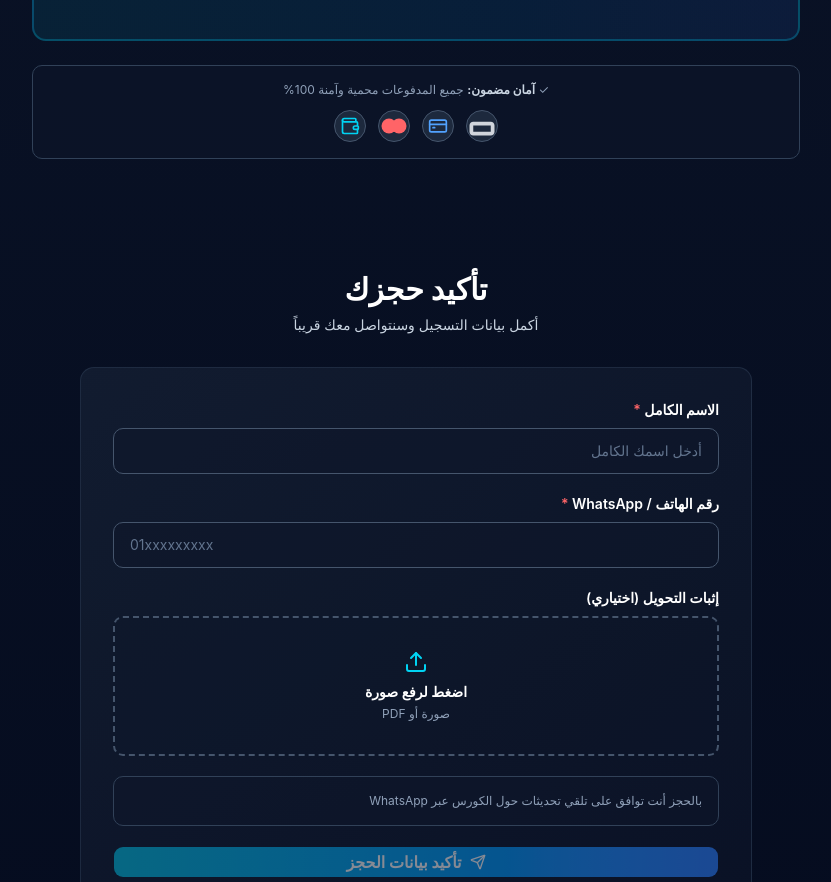
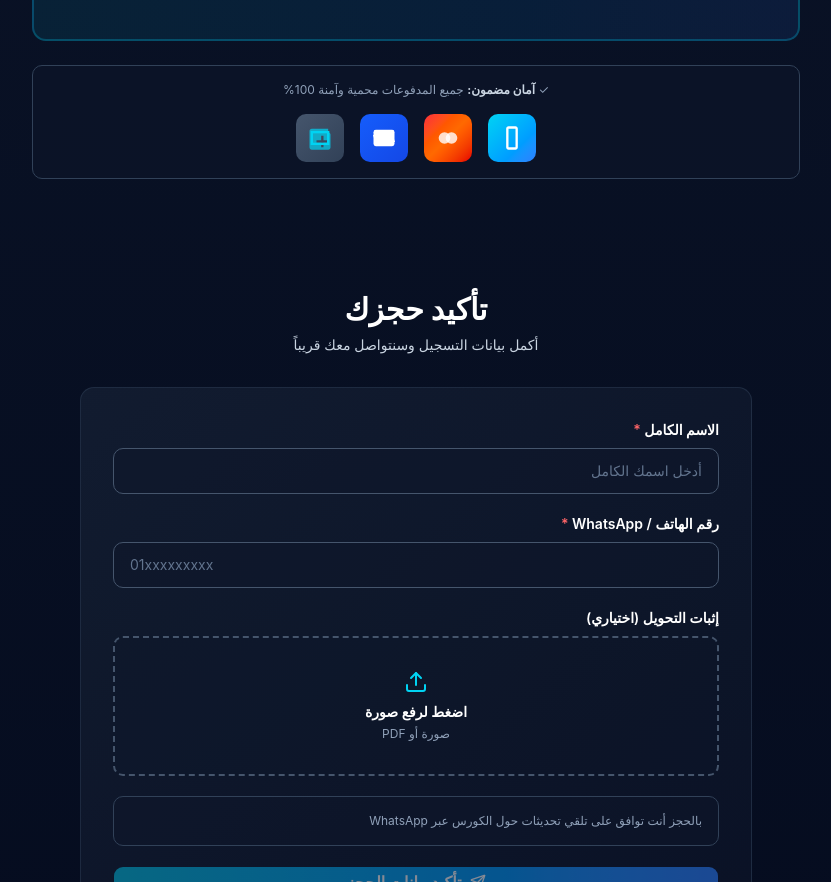
Before and after one commit to alzaytonashow-ai/crm-course, a Next.js app: page / in a window 1280 px wide. Shown: the part 4978-5860 px from the top of the page, without its empty margins (224-1055 px from the left). Built offline with nearby package versions, Linux system fonts and the light colour scheme.

Commit message:
feat: enhance payment security note with professional icons

```diff
--- a/components/payment-methods.tsx
+++ b/components/payment-methods.tsx
@@ -80,28 +80,41 @@ export default function PaymentMethods() {
           </div>
         </div>
 
-        {/* Security Note with Payment Icons */}
+        {/* Security Note with Professional Payment Icons */}
         <div className="mt-6 text-center p-3 sm:p-4 bg-slate-900/50 rounded-lg border border-slate-700">
-          <p className="text-xs text-slate-400 mb-3">
+          <p className="text-xs text-slate-400 mb-4">
             ✓ <strong className="text-slate-300">آمان مضمون:</strong> جميع المدفوعات محمية وآمنة 100%
           </p>
-          <div className="flex items-center justify-center gap-3 flex-wrap">
-            <div className="inline-flex items-center justify-center w-7 h-7 sm:w-8 sm:h-8 rounded-full bg-slate-800 border border-slate-600">
-              <svg className="w-4 h-4 sm:w-5 sm:h-5" viewBox="0 0 24 24" fill="currentColor" className="text-gray-300">
-                <path d="M19 8.5H5c-1.66 0-3 1.34-3 3v5c0 1.66 1.34 3 3 3h14c1.66 0 3-1.34 3-3v-5c0-1.66-1.34-3-3-3zm0 8h-14v-5h14v5z"/>
+          <div className="flex items-center justify-center gap-4 flex-wrap">
+            {/* Apple Pay */}
+            <div className="inline-flex items-center justify-center w-10 h-10 sm:w-12 sm:h-12 rounded-lg bg-gradient-to-br from-cyan-400 to-blue-500 text-white">
+              <svg className="w-6 h-6 sm:w-7 sm:h-7" viewBox="0 0 24 24" fill="currentColor">
+                <path d="M9 2c-1.1 0-2 .9-2 2v16c0 1.1.9 2 2 2h6c1.1 0 2-.9 2-2V4c0-1.1-.9-2-2-2H9zm0 2h6v16H9V4z"/>
               </svg>
             </div>
-            <div className="inline-flex items-center justify-center w-7 h-7 sm:w-8 sm:h-8 rounded-full bg-slate-800 border border-slate-600">
-              <CreditCard className="w-4 h-4 sm:w-5 sm:h-5 text-blue-400" />
-            </div>
-            <div className="inline-flex items-center justify-center w-7 h-7 sm:w-8 sm:h-8 rounded-full bg-slate-800 border border-slate-600">
-              <svg className="w-4 h-4 sm:w-5 sm:h-5" viewBox="0 0 24 24" fill="currentColor" className="text-red-400">
-                <circle cx="8" cy="12" r="6"/>
-                <circle cx="16" cy="12" r="6"/>
+
+            {/* Mastercard */}
+            <div className="inline-flex items-center justify-center w-10 h-10 sm:w-12 sm:h-12 rounded-lg bg-gradient-to-br from-red-500 via-orange-500 to-red-600 text-white">
+              <svg className="w-6 h-6 sm:w-7 sm:h-7" viewBox="0 0 24 24" fill="currentColor">
+                <circle cx="9" cy="12" r="5" opacity="0.8"/>
+                <circle cx="15" cy="12" r="5" opacity="0.8"/>
               </svg>
             </div>
-            <div className="inline-flex items-center justify-center w-7 h-7 sm:w-8 sm:h-8 rounded-full bg-slate-800 border border-slate-600">
-              <Wallet className="w-4 h-4 sm:w-5 sm:h-5 text-cyan-400" />
+
+            {/* Visa */}
+            <div className="inline-flex items-center justify-center w-10 h-10 sm:w-12 sm:h-12 rounded-lg bg-gradient-to-br from-blue-600 to-blue-700 text-white">
+              <svg className="w-6 h-6 sm:w-7 sm:h-7" viewBox="0 0 24 24" fill="currentColor">
+                <rect x="3" y="5" width="18" height="14" rx="2"/>
+                <text x="12" y="15" textAnchor="middle" fontSize="8" fontWeight="bold">VISA</text>
+              </svg>
+            </div>
+
+            {/* Digital Wallet */}
+            <div className="inline-flex items-center justify-center w-10 h-10 sm:w-12 sm:h-12 rounded-lg bg-gradient-to-br from-slate-600 to-slate-700 text-cyan-400">
+              <svg className="w-6 h-6 sm:w-7 sm:h-7" viewBox="0 0 24 24" fill="currentColor">
+                <path d="M19 7V4H5c-1.1 0-2 .9-2 2v14c0 1.1.9 2 2 2h14c1.1 0 2-.9 2-2V9c0-1.1-.9-2-2-2zm0 9h-4v4h-2v-4H9v-2h4v-4h2v4h4v2z" opacity="0.7"/>
+                <rect x="5" y="7" width="14" height="10" fill="none" stroke="currentColor" strokeWidth="2"/>
+              </svg>
             </div>
           </div>
         </div>
```
